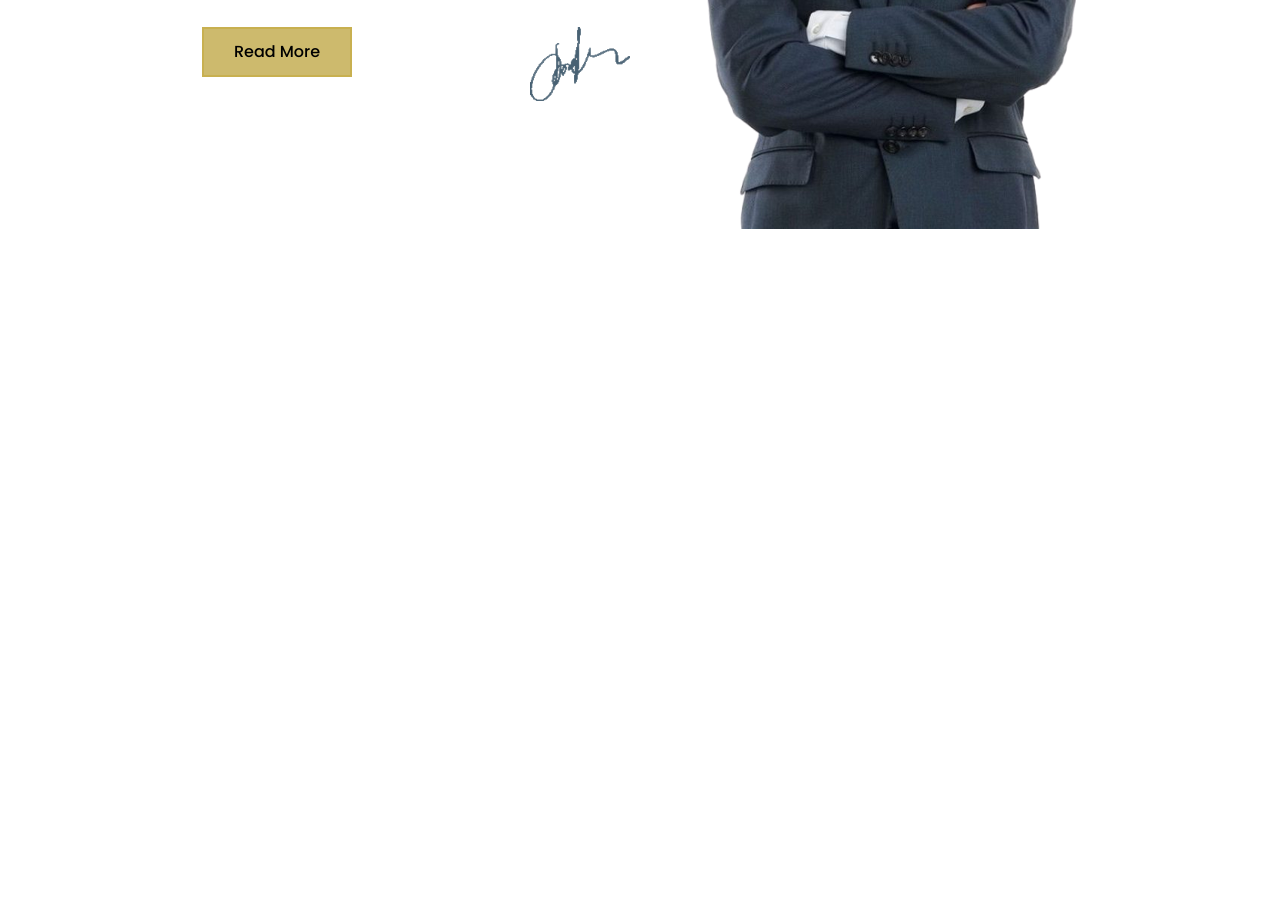
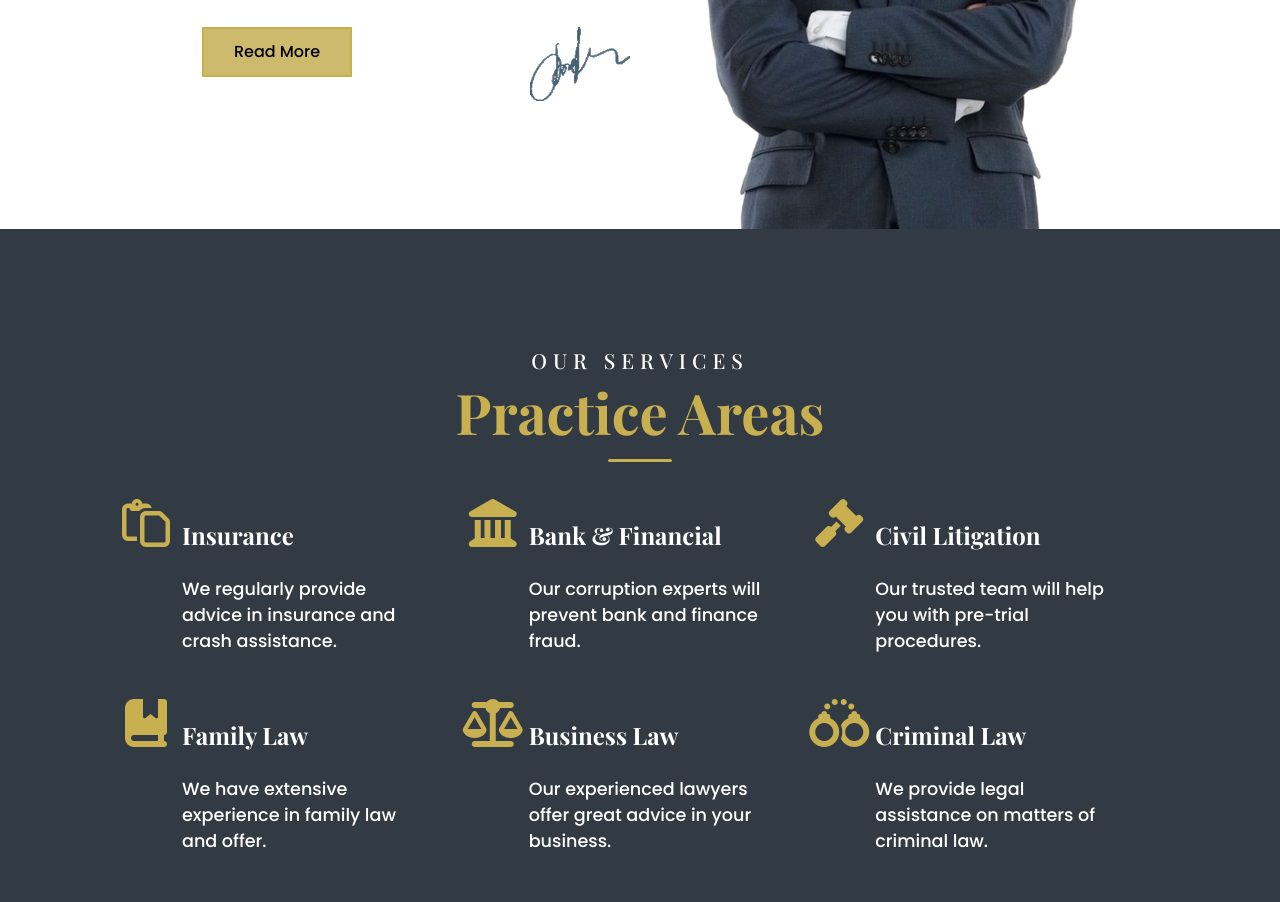
Before and after one commit to RodrigoSerrasqueiro/Justly-Clone, a plain HTML site: page index.html in a window 1280 px wide. Shown: the part 1931-2833 px from the top of the page. Before the commit the page ends 2160 px from the top, so only its background shows below. Drawn offline with nearby package versions, Linux system fonts and the light colour scheme.

Commit message:
section our services

```diff
--- a/index.html
+++ b/index.html
@@ -45,13 +45,31 @@
   <div class="destaks-container">
     <div class="destaks-content">
       <div class="content" id="square-1">
-
+        <i class="fa-regular fa-message"></i>
+        <span class="destaks-span">Free Consultation</span>
+        <div class="divider"></div>
+        <p class="destaks-paragraph">
+          Our lawyers will give
+          you legal advice
+        </p>
       </div>
       <div class="content" id="square-2">
-
+        <i class="fa-solid fa-gavel fa-rotate-270" id="gavel-icon"></i>
+        <span class="destaks-span" id="destaks-span-gold">Personal Lawyer</span>
+        <div class="divider" id="divider-white"></div>
+        <p class="destaks-paragraph">
+          Qualified attorney that
+          you can trust
+        </p>
       </div>
       <div class="content" id="square-3">
-
+        <i class="fa-regular fa-paste"></i>
+        <span class="destaks-span">Expert Advice</span>
+        <div class="divider"></div>
+        <p class="destaks-paragraph">
+          Lawyer helps you to make
+          the best decision
+        </p>
       </div>
     </div>
   </div>
@@ -89,6 +107,101 @@
 
   </section>
 
+  <section class="our-services-container">
+
+    <div class="our-services-title">
+      <h2>OUR SERVICES</h2>
+      <h1>Practice Areas</h1>
+      <div class="divider" id="our-services-divider"></div>
+    </div>
+
+    <div class="our-services-content">
+      <div class="our-services-square" id="insurance">
+
+        <div class="our-services-icon">
+          <i class="fa-regular fa-paste" id="service-icon"></i>
+        </div>
+        <div class="our-services-text">
+          <h3 class="service-title">Insurance</h3>
+          <span class="service-description">
+            We regularly provide advice in insurance and crash assistance.
+          </span>
+        </div>
+
+      </div>
+      <div class="our-services-square" id="bank-financial">
+
+        <div class="our-services-icon">
+          <i class="fa-solid fa-landmark" id="service-icon"></i>
+        </div>
+
+        <div class="our-services-text">
+          <h3 class="service-title">Bank & Financial</h3>
+          <span class="service-description">
+            Our corruption experts will prevent bank and finance fraud.
+          </span>
+        </div>
+
+      </div>
+      <div class="our-services-square" id="civil-litigation">
+
+        <div class="our-services-icon">
+          <i class="fa-sharp fa-solid fa-gavel" id="service-icon"></i>
+        </div>
+
+        <div class="our-services-text">
+          <h3 class="service-title">Civil Litigation</h3>
+          <span class="service-description">
+            Our trusted team will help you with pre-trial procedures.
+          </span>
+        </div>
+
+      </div>
+      <div class="our-services-square" id="family-law">
+
+        <div class="our-services-icon">
+          <i class="fa-solid fa-book-bookmark" id="service-icon"></i>
+        </div>
+
+        <div class="our-services-text">
+          <h3 class="service-title">Family Law</h3>
+          <span class="service-description">
+            We have extensive experience in family law and offer.
+          </span>
+        </div>
+
+      </div>
+      <div class="our-services-square" id="business-law">
+
+        <div class="our-services-icon">
+          <i class="fa-solid fa-scale-balanced" id="service-icon"></i>
+        </div>
+
+        <div class="our-services-text">
+          <h3 class="service-title">Business Law</h3>
+          <span class="service-description">
+            Our experienced lawyers offer great advice in your business.
+          </span>
+        </div>
+
+      </div>
+      <div class="our-services-square" id="criminal-law">
+
+        <div class="our-services-icon">
+          <i class="fa-solid fa-handcuffs" id="service-icon"></i>
+        </div>
+
+        <div class="our-services-text">
+          <h3 class="service-title">Criminal Law</h3>
+          <span class="service-description">
+            We provide legal assistance on matters of criminal law.
+          </span>
+        </div>
+
+      </div>
+    </div>
+  </section>
+
   <script src="https://kit.fontawesome.com/a747b09475.js" crossorigin="anonymous"></script>
 </body>
 </html>
--- a/style.css
+++ b/style.css
@@ -7,10 +7,6 @@
   font-family: 'Playfair Display', sans-serif;
   list-style: none;
   text-decoration: none;
-}
-
-body {
-  width: 100vw;
 }
 
 header {
@@ -157,24 +153,69 @@ li:hover{
 }
 
 .content {
-  border: 1px solid black;
   display: flex;
   flex-direction: column;
   align-items: center;
   justify-content: center;
   row-gap: 20px;
+  color: #fff;
+  padding: 0 110px;
 }
 
 #square-1 {
   background-color: #353e47;
 }
 
+#square-1 i {
+  color: #c8b050;
+  font-size: 3rem;
+}
+
+.destaks-span {
+  font-size: 1.5rem;
+  font-weight: bold;
+}
+
+.destaks-paragraph {
+  font-family: 'Poppins', sans-serif;
+  font-size: 1.2rem;
+  font-weight: 500;
+  text-align: center;
+}
+
+#destaks-span-gold {
+  color: #c8b050;
+}
+
+
 #square-2 {
   background-color:  #323a43;
 }
 
+#gavel-icon {
+  font-size: 3rem;
+}
+
 #square-3 {
   background-color:  #2e353d;
+  padding: 0 100px;
+}
+
+#square-3 i {
+  color: #c8b050;
+  font-size: 3rem;
+}
+
+.divider {
+  border: none;
+  border-top: 3px solid #c8b050;
+  border-radius: 20px;
+  margin: 10px 0;
+  width: 45%;
+}
+
+#divider-white {
+  border-top: 3px solid #fff;
 }
 
 .welcome-container {
@@ -269,3 +310,96 @@ li:hover{
 .attorney-img {
   margin-left: 50px;
 }
+
+.our-services-container {
+  width: 100%;
+  height: 100vh;
+  background-color: #323a43;
+  display: flex;
+  flex-direction: column;
+}
+
+.our-services-title {
+  height: 30%;
+  width: 100%;
+  padding-top: 120px;
+  display: flex;
+  flex-direction: column;
+  align-items: center;
+  justify-content: center;
+}
+
+.our-services-title h2 {
+  margin: 0;
+  font-size: 1.3rem;
+  letter-spacing: 6px;
+  font-weight: 500;
+  color: #fff;
+}
+
+.our-services-title h1 {
+  margin: 0;
+  font-size: 3.5rem;
+  color: #c8b050;
+}
+
+#our-services-divider {
+  width: 5%;
+}
+
+.our-services-content {
+  width: 100%;
+  height: 50%;
+  display: grid;
+  grid-template-columns: repeat(3, 1fr);
+  padding: 0 120px;
+  margin-top: 30px;
+}
+
+.our-services-square {
+  display: flex;
+  width: 100%;
+  height: 200px;
+}
+
+.our-services-icon {
+  width: 15%;
+  height: 100%;
+  display: flex;
+  justify-content: center;
+}
+
+.our-services-text {
+  width: 85%;
+  height: 100%;
+  padding: 20px 40px 0 10px;
+}
+
+#service-icon {
+  color: #c8b050;
+  font-size: 3rem;
+}
+
+#service-icon:hover {
+  color: #fff;
+  cursor: pointer;
+}
+
+.service-title {
+  color: #fff;
+  font-weight: 700;
+  font-size: 1.5rem;
+  margin-bottom: 25px;
+}
+
+.service-title:hover {
+  color: #c8b050;
+  cursor: pointer;
+}
+
+.service-description {
+  color: #fff;
+  font-family: 'Poppins', sans-serif;
+  font-size: 1.1rem;
+  font-weight: 500;
+}
```
